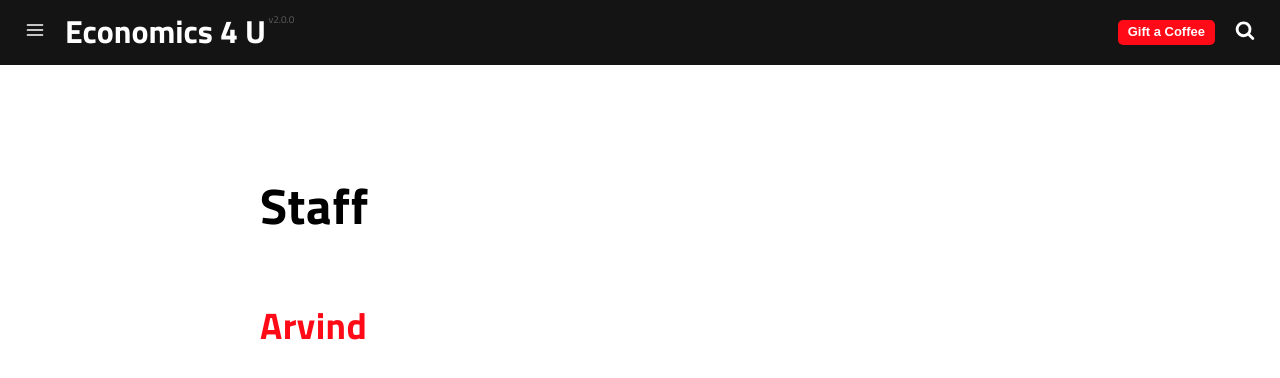
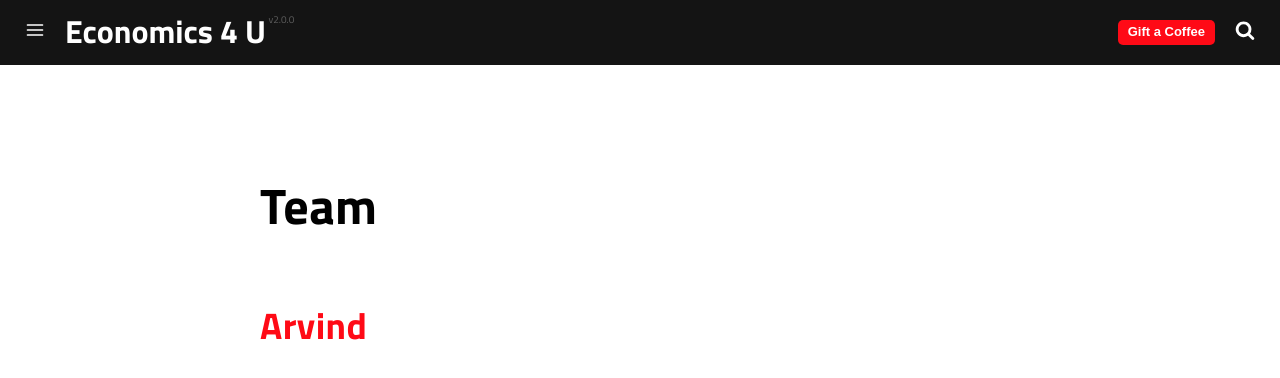
Before and after one commit to economics4u/economics4u.github.io, a Jekyll site: the page built from team.html, in a window 1280 px wide. Shown: the top 378 px of the page. Built offline with Jekyll 4.4.1, drawn with Linux system fonts in a browser that asks for light colours; a script that is not in the unit is left out.

Commit message:
Update team.html

```diff
--- a/team.html
+++ b/team.html
@@ -6,7 +6,7 @@ permalink: /staff/
 menu: true
 ---
 
-<h1>Staff</h1>
+<h1>Team</h1>
 
 <div class="staff">
   {% for author in site.authors %}
```
